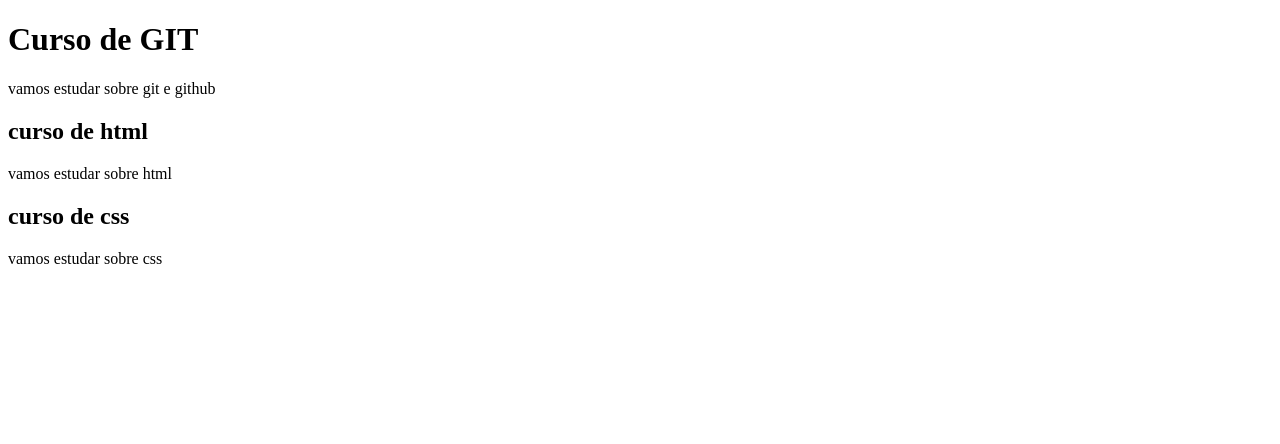
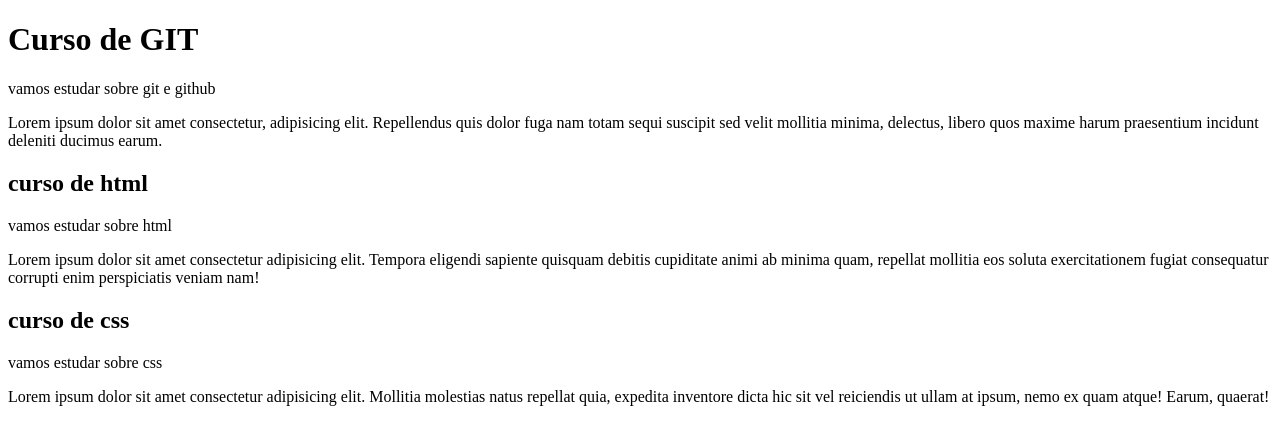
Before and after one commit to Raul-Portes/projet, a plain HTML site: page index.html in a window 1280 px wide. Drawn offline with Linux system fonts and the light colour scheme.

Commit message:
adicionando no conteudo

```diff
--- a/index.html
+++ b/index.html
@@ -11,15 +11,18 @@
       <header>
         <h1>Curso de GIT</h1>
         <P>vamos estudar sobre git e github</P>
+        Lorem ipsum dolor sit amet consectetur, adipisicing elit. Repellendus quis dolor fuga nam totam sequi suscipit sed velit mollitia minima, delectus, libero quos maxime harum praesentium incidunt deleniti ducimus earum.
       </header>
       <article>
         <h1>curso de html</h1>
         <p>vamos estudar sobre html</p>
+        <p>Lorem ipsum dolor sit amet consectetur adipisicing elit. Tempora eligendi sapiente quisquam debitis cupiditate animi ab minima quam, repellat mollitia eos soluta exercitationem fugiat consequatur corrupti enim perspiciatis veniam nam!</p>
 
       </article>
       <article>
         <h1>curso de css</h1>
         <p>vamos estudar sobre css</p>
+        <p>Lorem ipsum dolor sit amet consectetur adipisicing elit. Mollitia molestias natus repellat quia, expedita inventore dicta hic sit vel reiciendis ut ullam at ipsum, nemo ex quam atque! Earum, quaerat!</p>
       </article>
     </main>
 
```
